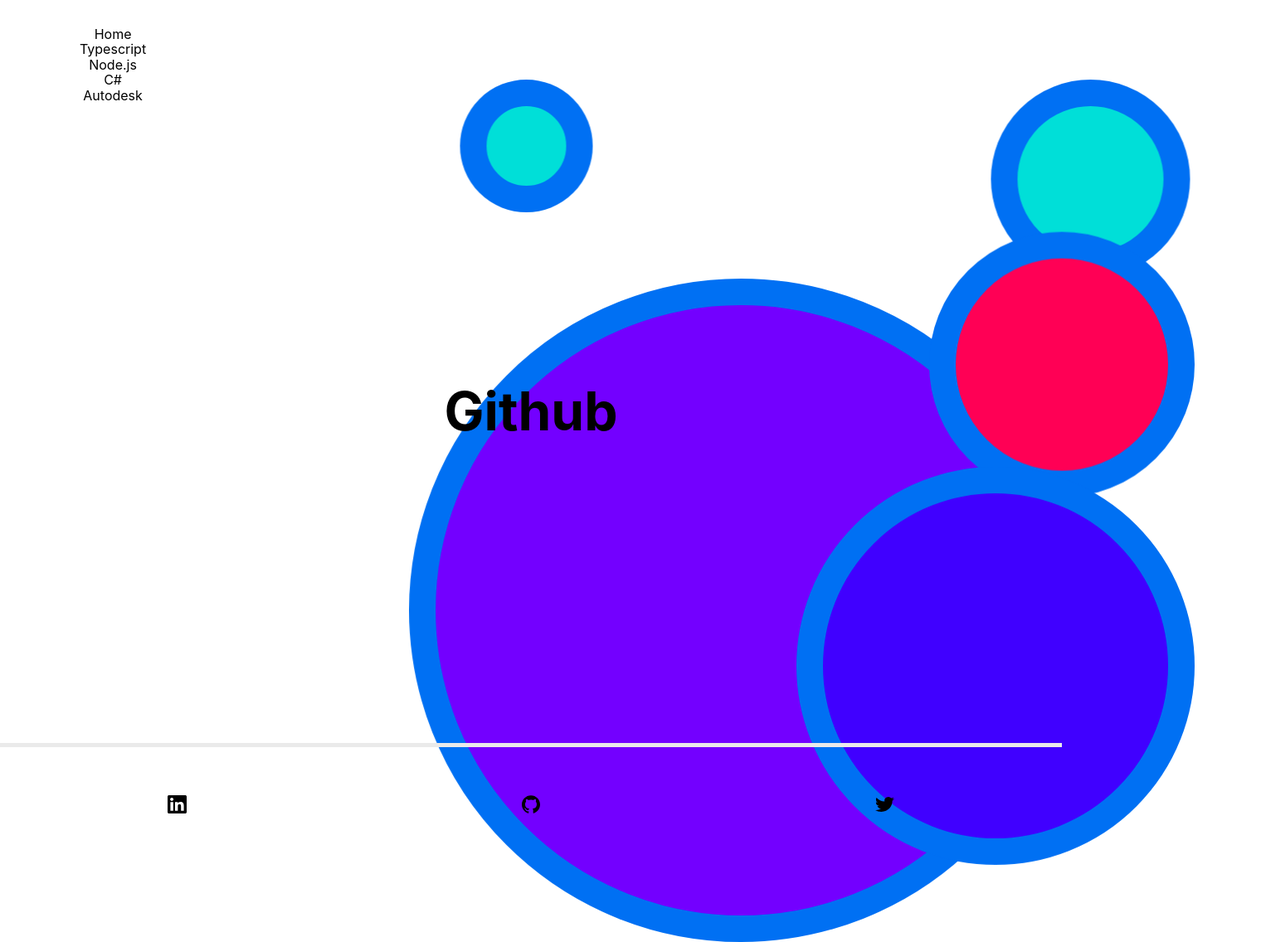
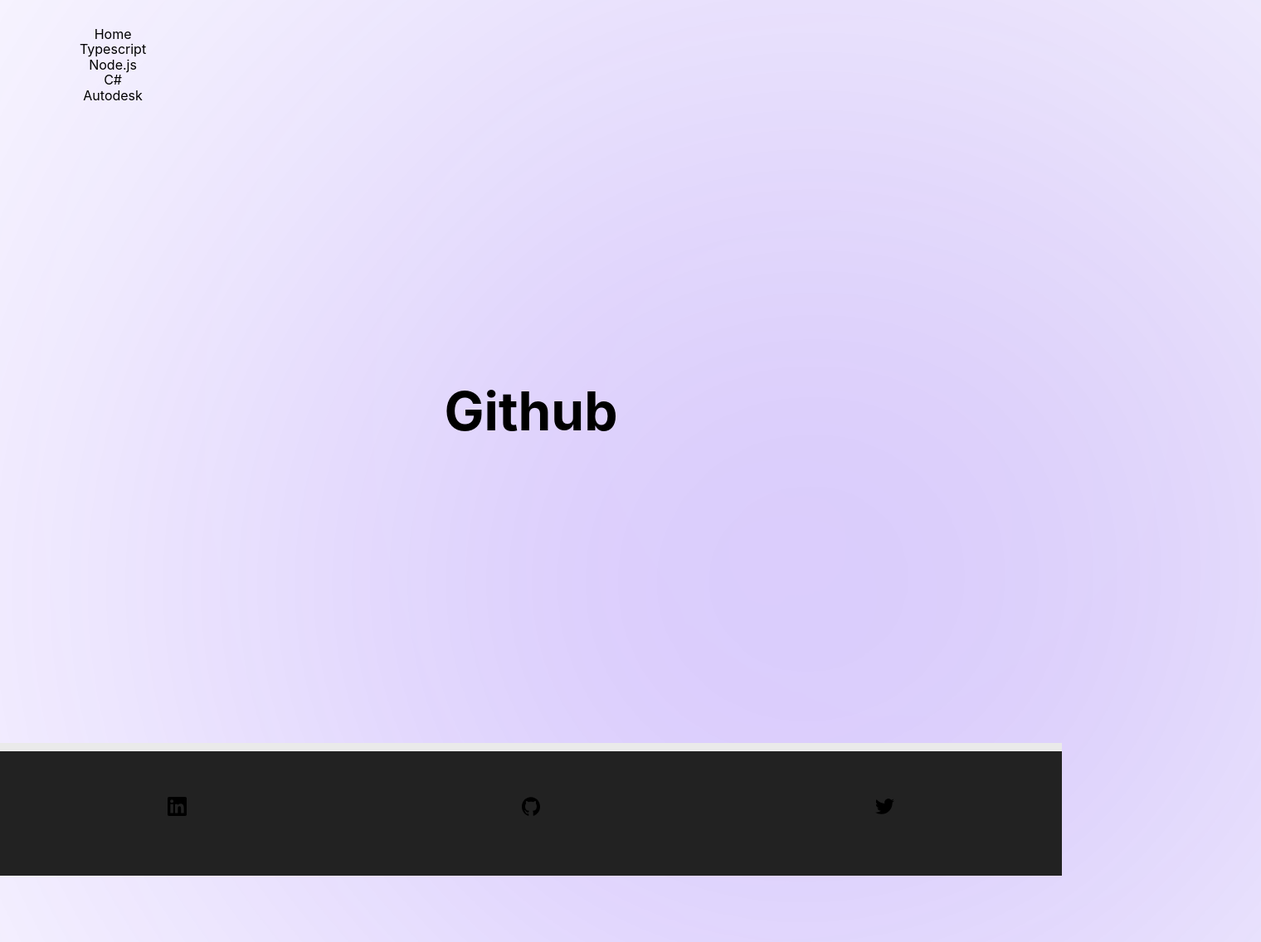
Before and after one commit to Magicoo51889/Jack-Foot-Website, a Next.js app: page /github in a window 1280 px wide. Shown: the whole page at 83% size, 1520 px wide, since content can reach past the window. Built offline with nearby package versions, Linux system fonts and the light colour scheme.

Commit message:
Update Home.module.css

```diff
--- a/styles/Home.module.css
+++ b/styles/Home.module.css
@@ -27,11 +27,12 @@
   display: flex;
   flex-direction: row;
   padding: 1rem 0;
-  border-top: 5px solid #eaeaea;
+  border-top: 10px solid #eaeaea;
   justify-content: center;
   align-items: center;
   padding-bottom: 5vh;
   height: 20vh;
+  background-color: #222;
 }
 
 .footer a {
@@ -67,7 +68,7 @@
   margin: 0;
   line-height: 1.15;
   font-size: 4rem;
-
+  animation: slidein-top 1s ease;
 }
 
 .title,
@@ -80,6 +81,7 @@
   line-height: 1.5;
   font-size: 1.5rem;
   width: 80%;
+  animation: fadein 2s ease;
 }
 
 .code {
@@ -108,7 +110,9 @@
   max-width: auto;
   flex-direction: row;
   border-spacing: 1rem;
+  animation: fadein 1s ease;
 }
+
 .card {
   margin: 1rem;
   padding: 1.5rem;
@@ -154,7 +158,7 @@
 }
 
 .background {
-  /* filter: blur(100vw); */
+  filter: blur(100vw);
   position: absolute;
   z-index: -1;
 }
@@ -179,8 +183,9 @@
   border-radius: 50%;
   border: 2rem solid #0070f3;
   background-color: #00dfd8;
+  top: 5rem;
   left: 70rem;
-  animation: ball-movement 5s ease-in-out infinite;
+  animation: ball-movement 4s ease-in-out infinite;
 }
 
 .mediumball {
@@ -240,6 +245,51 @@
   }
 }
 
+@keyframes slidein-top {
+  0% {
+    transform: translateY(-100%);
+  }
+  100% {
+    transform: translateY(0);
+  }
+}
+
+@keyframes slidein-bottom {
+  0% {
+    transform: translateY(100%);
+  }
+  100% {
+    transform: translateY(0);
+  }
+}
+
+@keyframes slidein-left {
+  0% {
+    transform: translateX(-100%);
+  }
+  100% {
+    transform: translateX(0);
+  }
+}
+
+@keyframes slidein-right {
+  0% {
+    transform: translateX(100%);
+  }
+  100% {
+    transform: translateX(0);
+  }
+}
+
+@keyframes fadein {
+  0% {
+    opacity: 0;
+  }
+  100% {
+    opacity: 1;
+  }
+}
+
 @media (max-width: 600px) {
   .grid {
     width: 100%;
```
